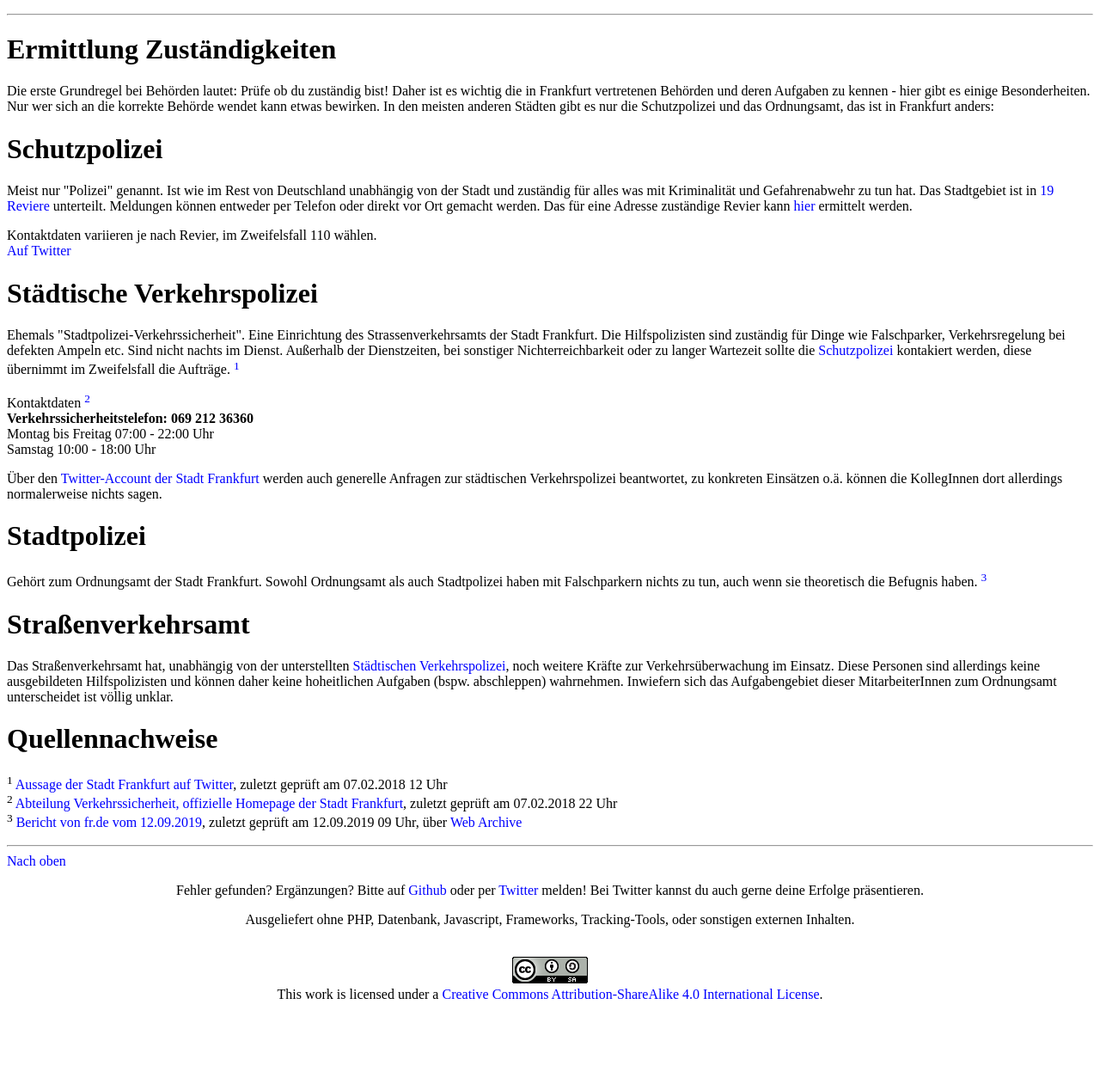
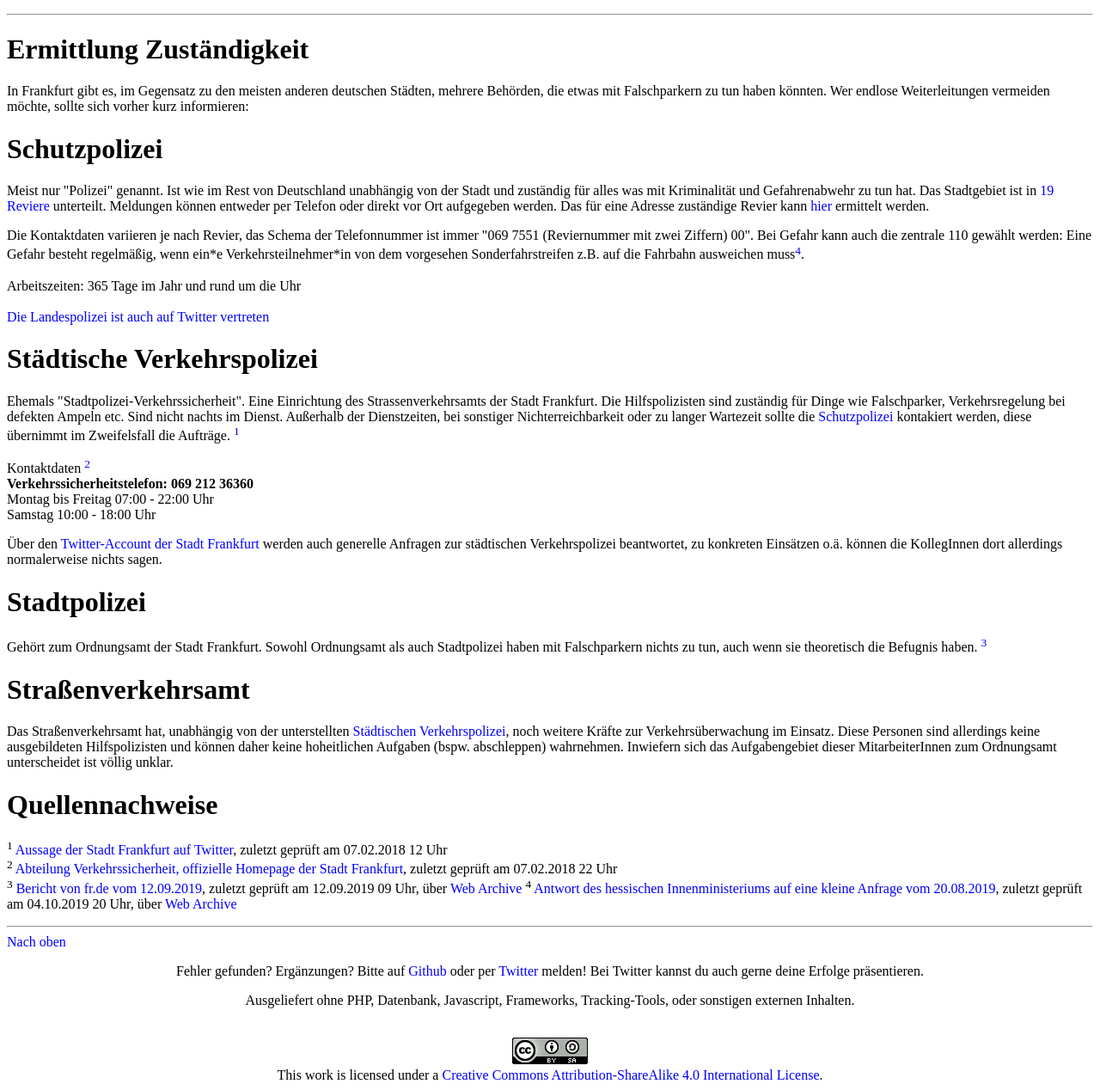
Before and after one commit to falschparkenffm/homepage, a PHP site: page /behoerden.php in a window 1280 px wide. Shown: the part 42-1310 px from the top of the page at 86% size. Before the commit the page ends 1204 px from the top, so only its background shows below. Run offline with PHP 8.4, Linux system fonts and the light colour scheme.

Commit message:
Überarbeite Landespolizei und füge Hinweise zur 110 hinzu

```diff
--- a/behoerden.php
+++ b/behoerden.php
@@ -2,15 +2,18 @@
 <title>Die Frankfurter Sicherheitsbeh&ouml;rden</title>
 </head>
 <?php include ("menu.html"); ?>
-<h1>Ermittlung Zust&auml;ndigkeiten</h1>
-Die erste Grundregel bei Beh&ouml;rden lautet: Pr&uuml;fe ob du zust&auml;ndig bist! Daher ist es wichtig die in Frankfurt vertretenen Beh&ouml;rden und deren Aufgaben zu kennen - hier gibt es einige Besonderheiten. Nur wer sich an die korrekte Beh&ouml;rde wendet kann etwas bewirken. In den meisten anderen St&auml;dten gibt es nur die Schutzpolizei und das Ordnungsamt, das ist in Frankfurt anders:
+<h1>Ermittlung Zust&auml;ndigkeit</h1>
+In Frankfurt gibt es, im Gegensatz zu den meisten anderen deutschen St&auml;dten, mehrere Beh&ouml;rden, die etwas mit Falschparkern zu tun haben k&ouml;nnten. Wer endlose Weiterleitungen vermeiden m&ouml;chte, sollte sich vorher kurz informieren:
 
 <h1 id="schutzpolizei">Schutzpolizei</h1>
-<p>Meist nur "Polizei" genannt. Ist wie im Rest von Deutschland unabh&auml;ngig von der Stadt und zust&auml;ndig f&uuml;r alles was mit Kriminalit&auml;t und Gefahrenabwehr zu tun hat. Das Stadtgebiet ist in <a href="https://www.polizei.hessen.de/Dienststellen/Polizeipraesidium-Frankfurt/Ueber-uns/Polizeireviere/">19 Reviere</a> unterteilt. Meldungen k&ouml;nnen entweder per Telefon oder direkt vor Ort gemacht werden. Das f&uuml;r eine Adresse zust&auml;ndige Revier kann <a href="https://www.polizei.hessen.de/Dienststellen-Suche/">hier</a> ermittelt werden.</p>
+<p>Meist nur "Polizei" genannt. Ist wie im Rest von Deutschland unabh&auml;ngig von der Stadt und zust&auml;ndig f&uuml;r alles was mit Kriminalit&auml;t und Gefahrenabwehr zu tun hat. Das Stadtgebiet ist in <a href="https://www.polizei.hessen.de/Dienststellen/Polizeipraesidium-Frankfurt/Ueber-uns/Polizeireviere/">19 Reviere</a> unterteilt. Meldungen k&ouml;nnen entweder per Telefon oder direkt vor Ort aufgegeben werden. Das f&uuml;r eine Adresse zust&auml;ndige Revier kann <a href="https://www.polizei.hessen.de/Dienststellen-Suche/">hier</a> ermittelt werden.</p>
 <p>
-Kontaktdaten variieren je nach Revier, im Zweifelsfall 110 w&auml;hlen.
+Die Kontaktdaten variieren je nach Revier, das Schema der Telefonnummer ist immer "069 7551 (Reviernummer mit zwei Ziffern) 00". Bei Gefahr kann auch die zentrale 110 gew&auml;hlt werden: Eine Gefahr besteht regelm&auml;&szlig;ig, wenn ein*e Verkehrsteilnehmer*in von dem vorgesehen Sonderfahrstreifen z.B. auf die Fahrbahn ausweichen muss<a href="#quellen_4"><sup>4</sup></a>.
+<br><br>
+Arbeitszeiten: 365 Tage im Jahr und rund um die Uhr
 <br>
-<a href="https://twitter.com/Polizei_Ffm">Auf Twitter</a>
+<br>
+<a href="https://twitter.com/Polizei_Ffm">Die Landespolizei ist auch auf Twitter vertreten</a>
 </p>
 
 <h1 id="staedtische_verkehrspolizei">St&auml;dtische Verkehrspolizei</h1>
@@ -40,5 +43,6 @@ Das Stra&szlig;enverkehrsamt hat, unabh&auml;ngig von der unterstellten <a href=
 <sup id="quellen_2">2</sup> <a href="https://www.frankfurt.de/sixcms/detail.php?id=1945632&_ffmpar[_id_inhalt]=1945525" target="_blank" rel="noopener">Abteilung Verkehrssicherheit, offizielle Homepage der Stadt Frankfurt</a>, zuletzt gepr&uuml;ft am 07.02.2018 22 Uhr
 <br>
 <sup id="quellen_3">3</sup> <a href="https://www.fr.de/frankfurt/hoechst-ort904325/hoechst-respektlose-stadtpolizei-12994244.html" target="_blank" rel="noopener">Bericht von fr.de vom 12.09.2019</a>, zuletzt gepr&uuml;ft am 12.09.2019 09 Uhr, &uuml;ber <a href="https://web.archive.org/web/*/https://www.fr.de/frankfurt/hoechst-ort904325/hoechst-respektlose-stadtpolizei-12994244.html">Web Archive</a>
+<sup id="quellen_4">4</sup> <a href="http://starweb.hessen.de/cache/DRS/20/2/00932.pdf" target="_blank" rel="noopener">Antwort des hessischen Innenministeriums auf eine kleine Anfrage vom 20.08.2019</a>, zuletzt gepr&uuml;ft am 04.10.2019 20 Uhr, &uuml;ber <a href="https://web.archive.org/web/*/http://starweb.hessen.de/cache/DRS/20/2/00932.pdf">Web Archive</a>
 
 <?php include ("footer.html"); ?>
```
